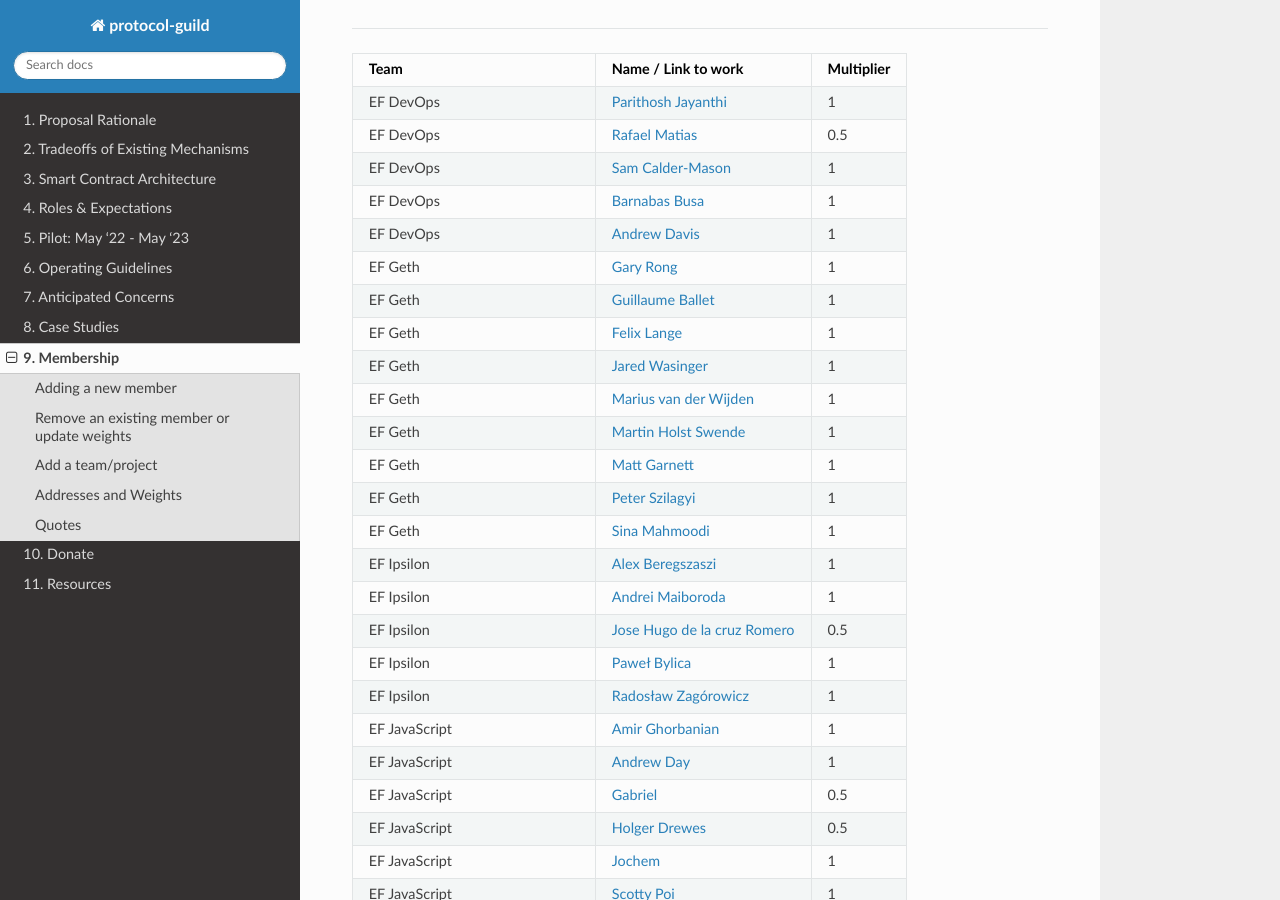
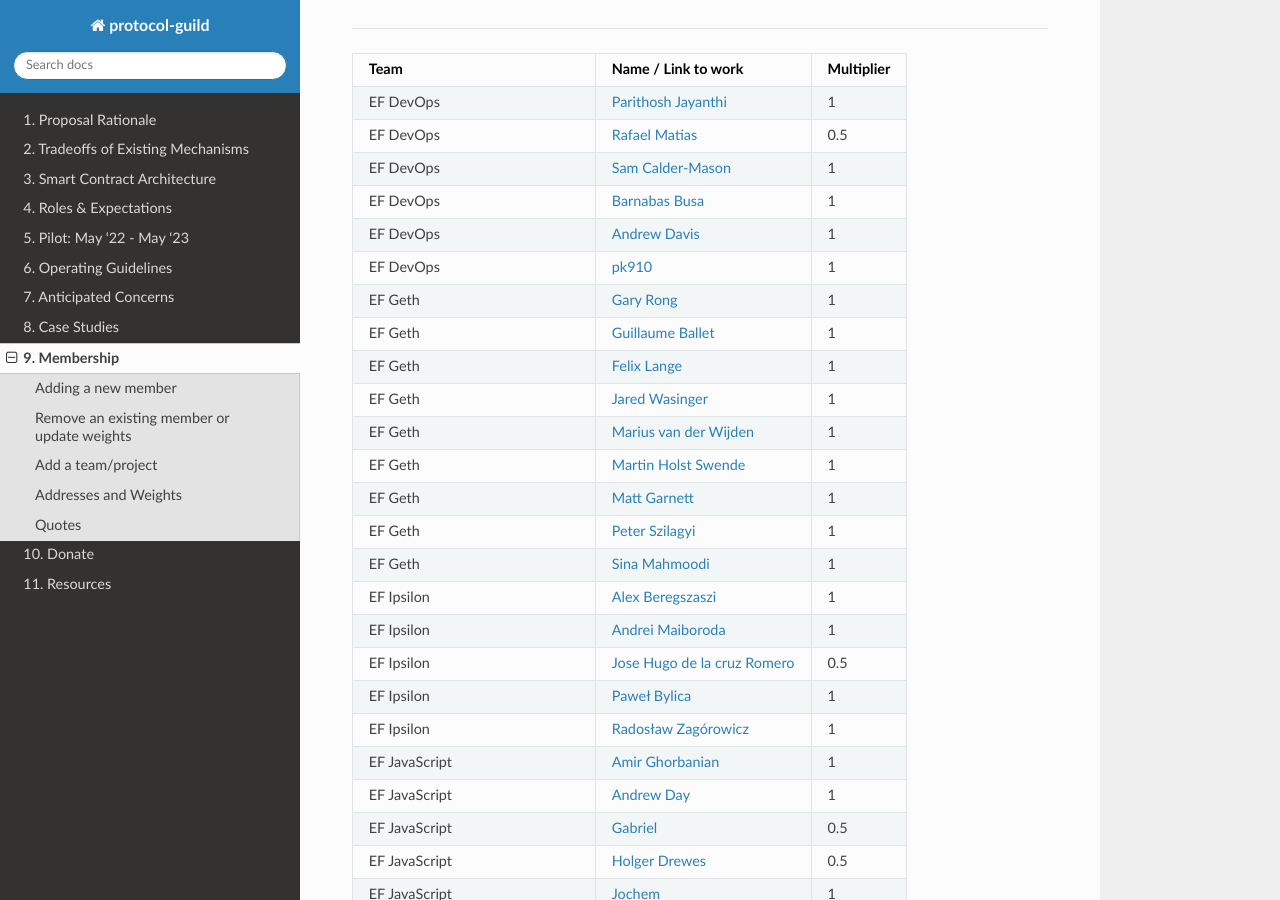
Before and after one commit to protocolguild/documentation, a Sphinx documentation site: the page built from docs/9-membership.md, in a window 1280 px wide and 900 px high, scrolled down 1044 px. Built offline with Sphinx 7.4.7 and the Read the Docs theme 2.0.0, drawn with Linux system fonts in a browser that asks for light colours.

Commit message:
feat: add pk910

```diff
--- a/docs/9-membership.md
+++ b/docs/9-membership.md
@@ -40,6 +40,7 @@
  | EF DevOps | [Sam Calder-Mason](https://github.com/samcm/) | 1 |
  | EF DevOps | [Barnabas Busa](https://github.com/barnabasbusa/) | 1 |
  | EF DevOps | [Andrew Davis](https://github.com/savid/) | 1 |
+ | EF DevOps | [pk910](https://github.com/pk910/) | 1 |
  | EF Geth | [Gary Rong](https://github.com/rjl493456442/) | 1 |
  | EF Geth | [Guillaume Ballet](https://github.com/gballet/) | 1 |
  | EF Geth | [Felix Lange](https://github.com/fjl/) | 1 |
```
